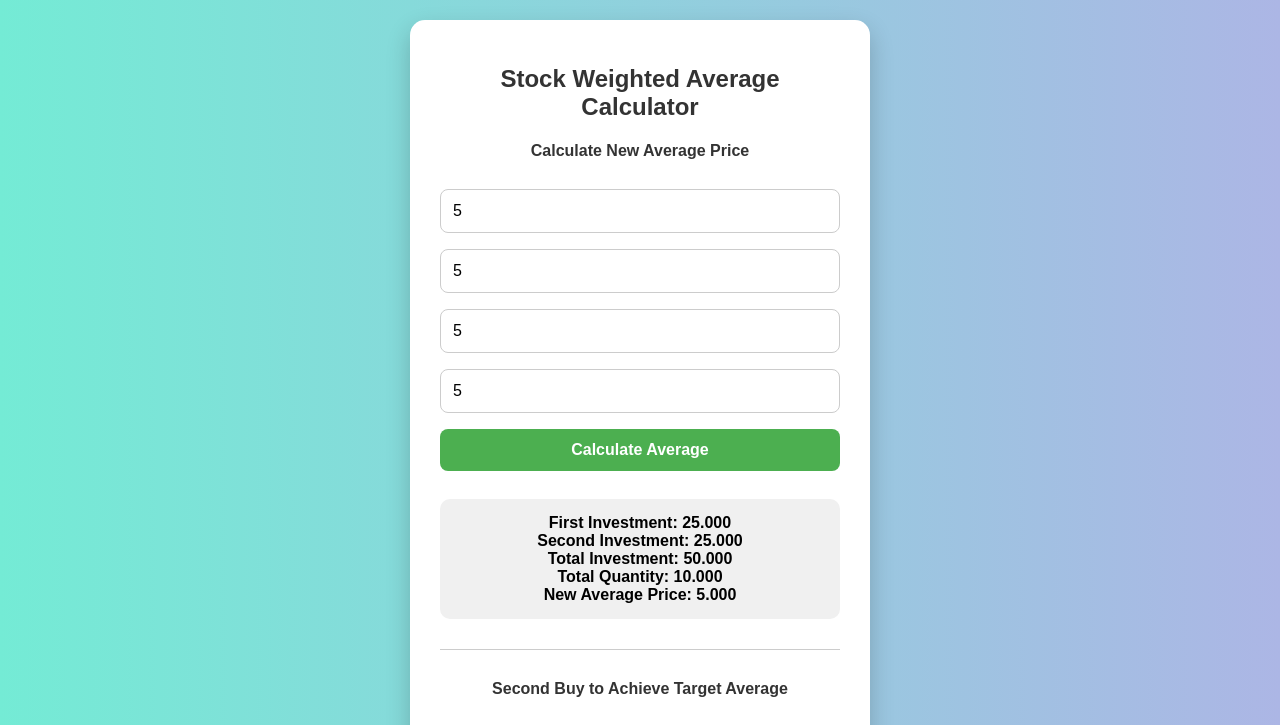
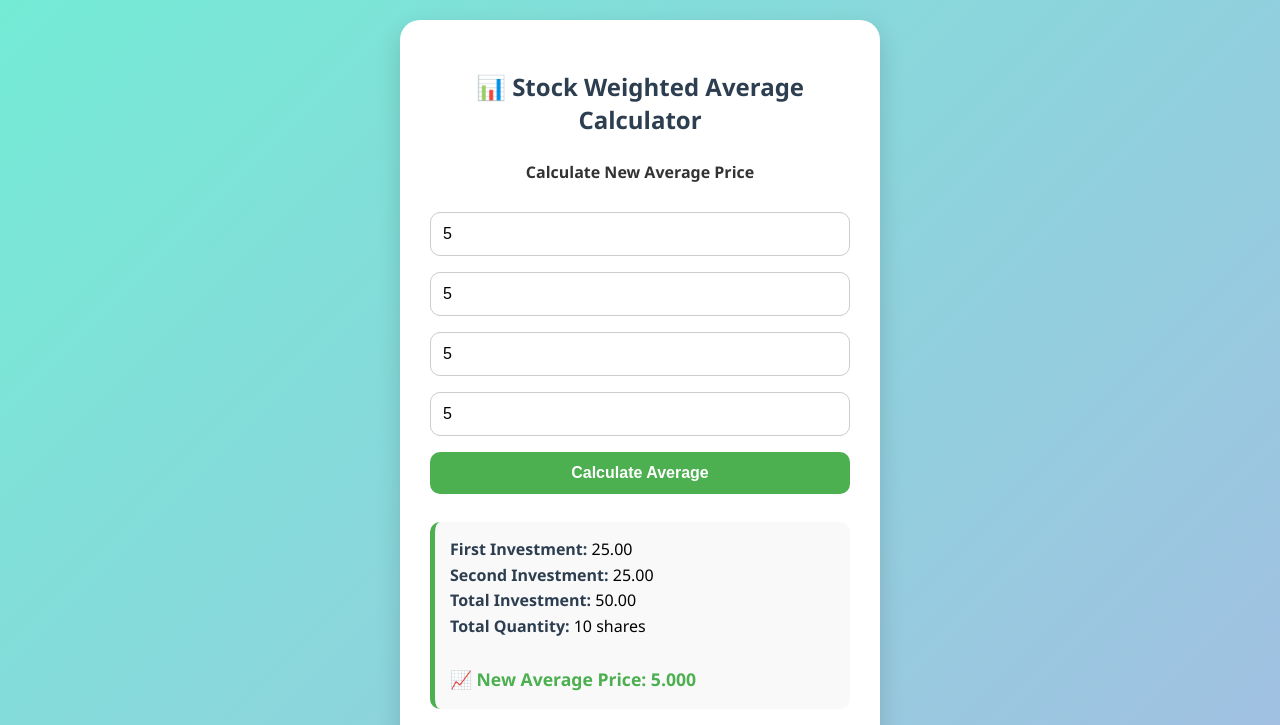
Before and after one commit to hannan510/avg_stock_price, a plain HTML site: page stocks.html in a window 1280 px wide. Both pictures are taken after typing "5", "5", "5", "5", "5", "5" into the empty fields and a click on the button "Calculate Average". Shown: the top 725 px of the page. Drawn offline with Linux system fonts and the light colour scheme.

Commit message:
Add files via upload

```diff
--- a/stocks.html
+++ b/stocks.html
@@ -4,16 +4,14 @@
 <meta charset="UTF-8">
 <meta name="viewport" content="width=device-width, initial-scale=1.0">
 <title>Stock Weighted Average Calculator</title>
-
-<!-- PWA manifest -->
 <link rel="manifest" href="manifest.json">
 <link rel="icon" href="icon.png" type="image/png">
 <meta name="theme-color" content="#4CAF50">
 
 <style>
 body {
-    font-family: Arial, sans-serif;
-    background: linear-gradient(to right, #74ebd5, #ACB6E5);
+    font-family: 'Segoe UI', Arial, sans-serif;
+    background: linear-gradient(135deg, #74ebd5, #ACB6E5);
     display: flex;
     justify-content: center;
     align-items: center;
@@ -22,50 +20,77 @@ body {
     margin: 0;
 }
 .container {
-    background-color: white;
-    padding: 25px 30px;
-    border-radius: 15px;
-    box-shadow: 0 10px 25px rgba(0,0,0,0.2);
-    max-width: 400px;
+    background-color: #ffffff;
+    padding: 30px;
+    border-radius: 20px;
+    box-shadow: 0 10px 25px rgba(0,0,0,0.15);
+    max-width: 420px;
     width: 100%;
+    transition: all 0.3s ease;
 }
-h2, h4 { text-align: center; color: #333; }
-h2 { margin-bottom: 20px; }
+.container:hover {
+    transform: scale(1.01);
+}
+h2, h4 {
+    text-align: center;
+    color: #333;
+}
+h2 {
+    margin-bottom: 25px;
+    color: #2c3e50;
+}
 input, button {
     width: 100%;
     padding: 12px;
     margin: 8px 0;
-    border-radius: 8px;
+    border-radius: 10px;
     border: 1px solid #ccc;
     font-size: 16px;
     box-sizing: border-box;
 }
-input[type="number"] { -moz-appearance: textfield; }
-input::-webkit-outer-spin-button,
-input::-webkit-inner-spin-button { -webkit-appearance: none; margin: 0; }
+input[type="number"]::-webkit-outer-spin-button,
+input[type="number"]::-webkit-inner-spin-button {
+    -webkit-appearance: none;
+    margin: 0;
+}
 button {
     background-color: #4CAF50;
     color: white;
     border: none;
     cursor: pointer;
     font-weight: bold;
+    transition: 0.3s;
 }
-button:hover { background-color: #45a049; }
+button:hover {
+    background-color: #45a049;
+}
 .result {
     margin-top: 20px;
     padding: 15px;
-    background: #f0f0f0;
+    background: #f9f9f9;
     border-radius: 10px;
-    text-align: center;
+    text-align: left;
+    line-height: 1.6;
+    border-left: 5px solid #4CAF50;
+}
+.result strong {
+    color: #2c3e50;
+}
+.result .highlight {
+    color: #4CAF50;
     font-weight: bold;
-    white-space: pre-line;
+    font-size: 1.1em;
 }
-hr { margin: 30px 0; border: none; border-top: 1px solid #ccc; }
+hr {
+    margin: 30px 0;
+    border: none;
+    border-top: 1px solid #ccc;
+}
 </style>
 </head>
 <body>
 <div class="container">
-<h2>Stock Weighted Average Calculator</h2>
+<h2>📊 Stock Weighted Average Calculator</h2>
 
 <h4>Calculate New Average Price</h4>
 <input type="number" id="qty1" placeholder="First Quantity" step="any">
@@ -88,6 +113,10 @@ hr { margin: 30px 0; border: none; border-top: 1px solid #ccc; }
 </div>
 
 <script>
+function formatNum(value, decimals = 2) {
+    return parseFloat(value).toFixed(decimals);
+}
+
 function calculateAverage() {
     const qty1 = parseFloat(document.getElementById('qty1').value);
     const price1 = parseFloat(document.getElementById('price1').value);
@@ -105,12 +134,13 @@ function calculateAverage() {
     const totalInvestment = investment1 + investment2;
     const avgPrice = totalInvestment / totalQty;
 
-    document.getElementById('averageResult').innerText =
-        `First Investment: ${investment1.toFixed(3)}\n` +
-        `Second Investment: ${investment2.toFixed(3)}\n` +
-        `Total Investment: ${totalInvestment.toFixed(3)}\n` +
-        `Total Quantity: ${totalQty.toFixed(3)}\n` +
-        `New Average Price: ${avgPrice.toFixed(3)}`;
+    document.getElementById('averageResult').innerHTML = `
+        <strong>First Investment:</strong> ${formatNum(investment1, 2)}<br>
+        <strong>Second Investment:</strong> ${formatNum(investment2, 2)}<br>
+        <strong>Total Investment:</strong> ${formatNum(totalInvestment, 2)}<br>
+        <strong>Total Quantity:</strong> ${Math.round(totalQty)} shares<br><br>
+        <span class="highlight">📈 New Average Price: ${formatNum(avgPrice, 3)}</span>
+    `;
 }
 
 function calculateSecondBuy() {
@@ -124,14 +154,14 @@ function calculateSecondBuy() {
         return;
     }
 
-    // Calculate required price per share for second buy
     const price2 = ((targetAvg * (qty1 + qty2)) - (qty1 * price1)) / qty2;
     const investment2 = price2 * qty2;
 
-    document.getElementById('neededResult').innerText =
-        `Second Quantity to buy: ${qty2.toFixed(3)} shares\n` +
-        `Required Price per Share: ${price2.toFixed(3)}\n` +
-        `Total Investment Needed: ${investment2.toFixed(3)}`;
+    document.getElementById('neededResult').innerHTML = `
+        <strong>Second Quantity:</strong> ${Math.round(qty2)} shares<br>
+        <strong>Required Price per Share:</strong> <span class="highlight">${formatNum(price2, 3)}</span><br>
+        <strong>Total Investment Needed:</strong> ${formatNum(investment2, 2)}
+    `;
 }
 </script>
 </body>
```
